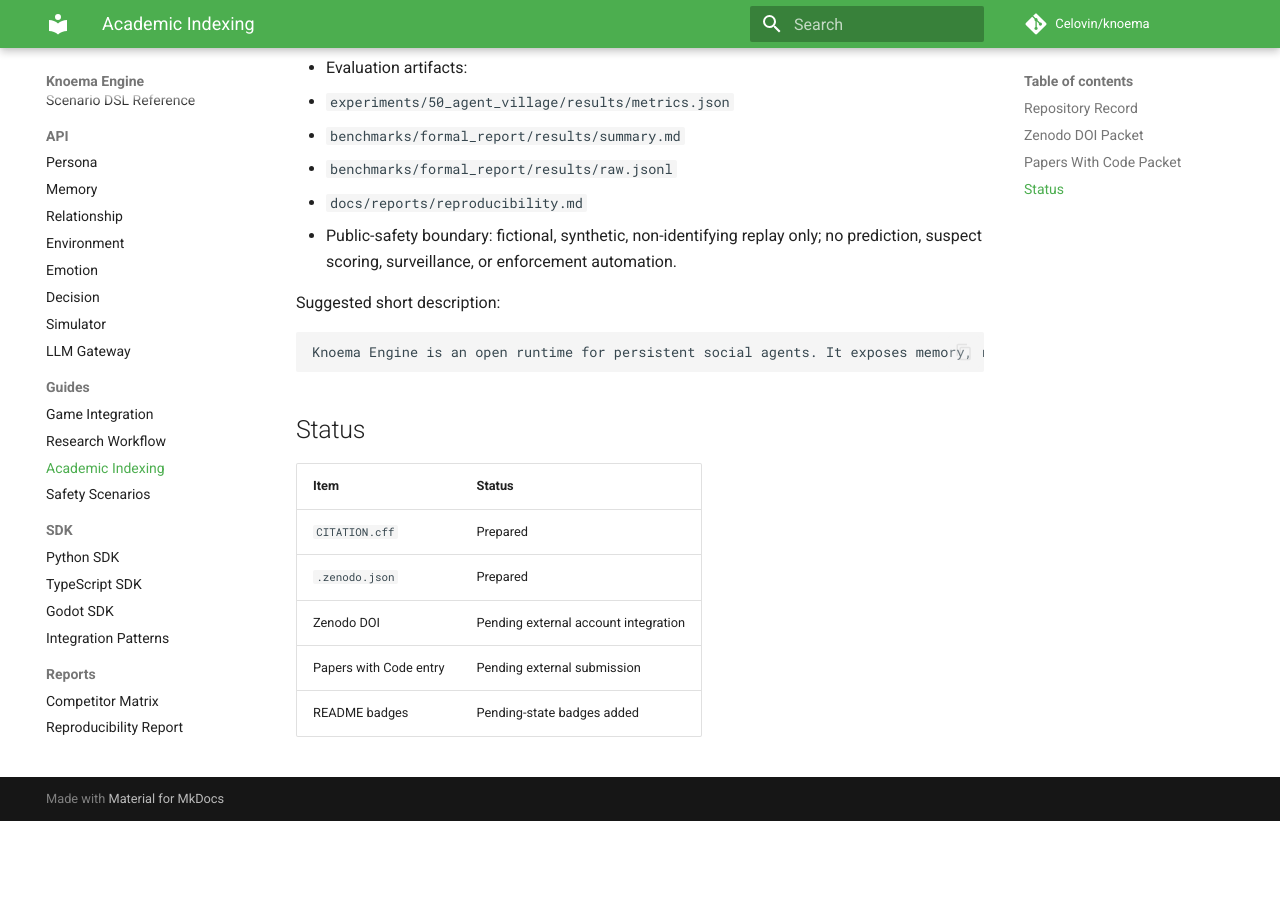
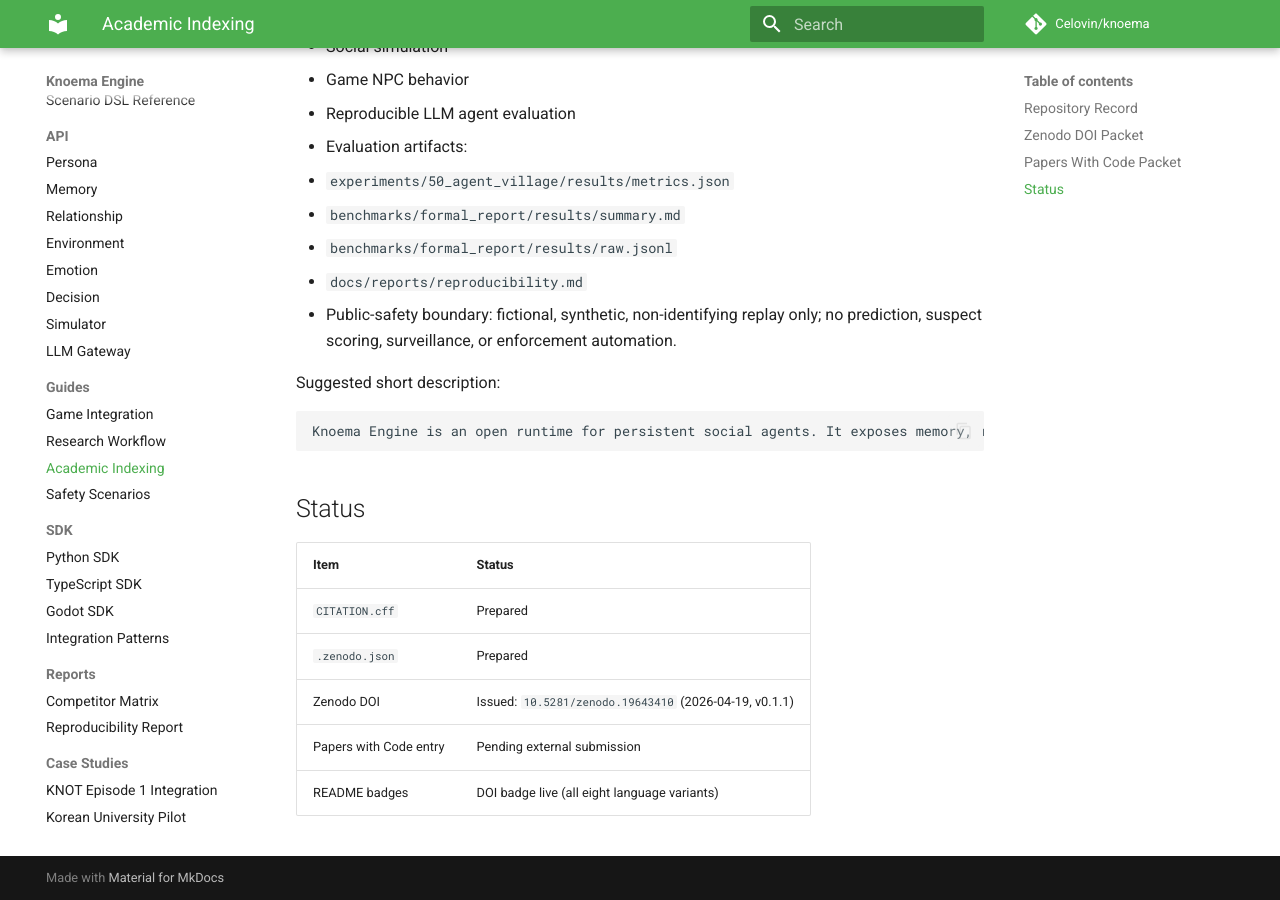
Before and after one commit to Celovin/knoema, an MkDocs documentation site: the page built from docs/research/academic-indexing.md, in a window 1280 px wide and 900 px high, scrolled down 2163 px. Built offline with MkDocs 1.6.1 and Material for MkDocs 9.7.7, drawn with Linux system fonts in a browser that asks for light colours; comment, search, counter and statistics services are not loaded; before the commit the page ends 2984 px from its top, so only the background shows below that; some of the changed text lies outside the part shown.

Commit message:
docs(zenodo): wire live DOI 10.5281/zenodo.19643410 into metadata
Zenodo issued DOI for v0.1.1 release. Replace pending placeholders:

- README badges: 8 language variants now carry the live DOI badge

- CITATION.cff: add 'doi' field

- docs/research/academic-indexing.md: update record/packet/status table

- tests: replace DOI-pending assertions with live-DOI assertions

```diff
--- a/docs/research/academic-indexing.md
+++ b/docs/research/academic-indexing.md
@@ -7,7 +7,8 @@
 | Field | Value |
 | --- | --- |
 | Repository | `https://github.com/Celovin/knoema` |
-| Release | `v0.1.0` |
+| Release | `v0.1.1` |
+| DOI | [`10.5281/zenodo.19643410`](https://doi.org/10.5281/zenodo.19643410) |
 | License | MIT |
 | Software metadata | `CITATION.cff` |
 | Zenodo metadata | `.zenodo.json` |
@@ -24,7 +25,8 @@
 - Creator: `Celovin`
 - Contact: `hello@celovin.com`
 - Upload type: `software`
-- Version: `0.1.0`
+- Version: `0.1.1`
+- Issued DOI: `10.5281/zenodo.19643410`
 - License: MIT, encoded for Zenodo as `mit`
 - Repository: `https://github.com/Celovin/knoema`
 - Related paper source: `https://github.com/Celovin/knoema/blob/main/paper/main.tex`
@@ -78,6 +80,6 @@
 | --- | --- |
 | `CITATION.cff` | Prepared |
 | `.zenodo.json` | Prepared |
-| Zenodo DOI | Pending external account integration |
+| Zenodo DOI | Issued: `10.5281/zenodo.19643410` (2026-04-19, v0.1.1) |
 | Papers with Code entry | Pending external submission |
-| README badges | Pending-state badges added |
+| README badges | DOI badge live (all eight language variants) |
```
Also changed, not shown: README.de.md (+1 -0 lines), README.es.md (+1 -0 lines), README.fr.md (+1 -0 lines), README.ja.md (+1 -0 lines), README.ko.md (+1 -0 lines), README.md (+1 -1 lines), README.zh-CN.md (+1 -0 lines), README.zh-TW.md (+1 -0 lines), 2 other files.
